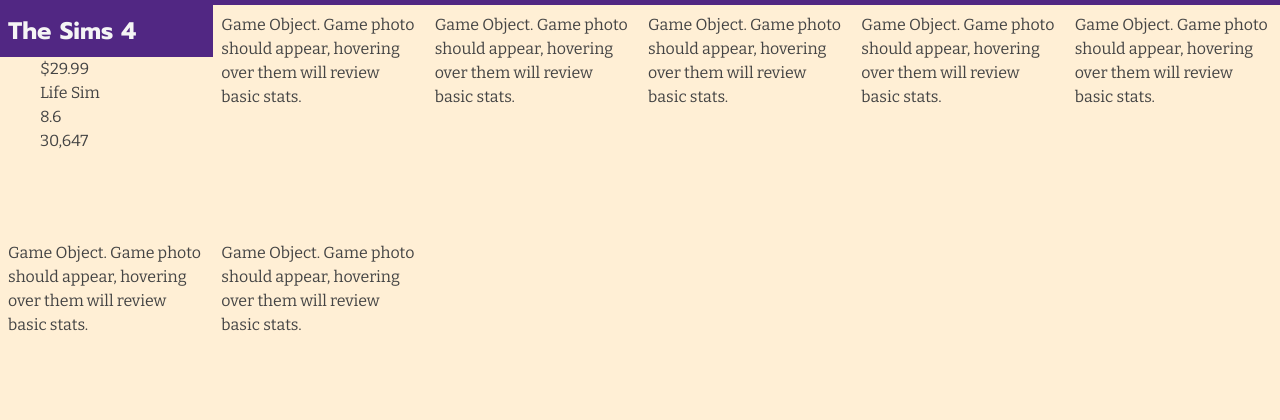
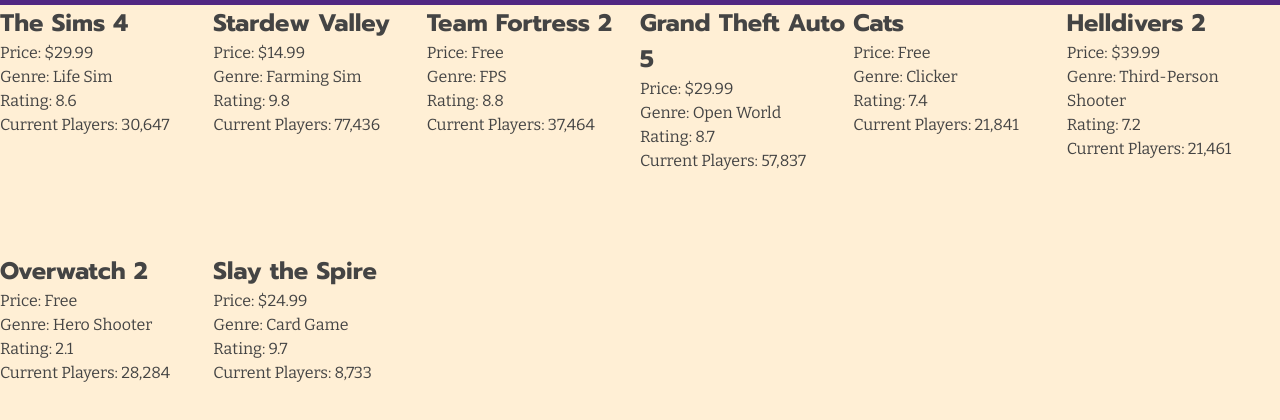
Before and after one commit to JefferNg/GameStatistics, a website: page packages/proto/public/index.html in a window 1280 px wide. Shown: the part 48-468 px from the top of the page. Drawn offline with nearby package versions, Linux system fonts and the light colour scheme.

Commit message:
fixed custom element

```diff
--- a/packages/proto/public/index.html
+++ b/packages/proto/public/index.html
@@ -18,6 +18,8 @@
       href="https://fonts.googleapis.com/css2?family=Bitter:ital,wght@0,100..900;1,100..900&display=swap"
       rel="stylesheet"
     />
+  </head>
+  <body>
     <script type="importmap">
       {
         "imports": {
@@ -33,14 +35,8 @@
         "game-card": GameElement,
       });
     </script>
-  </head>
-  <body>
     <header>
       <h1>Steam Games Essentials</h1>
-      <!-- <div>
-        <a href="./Game.html"> Games Played </a>
-        <svg class="icon"><use href="./icons/game.svg#icon-play" /></svg>
-      </div> -->
       <div>
         <a href="./rating.html"> Games Rated </a>
         <svg class="icon"><use href="./icons/game.svg#icon-rate" /></svg>
@@ -66,42 +62,61 @@
     </header>
     <div class="game-layout">
       <game-card>
-        <header><h1 slot="game-name">The Sims 4</h1></header>
-        <ul>
-          <li slot="price">$29.99</li>
-          <li slot="genre">Life Sim</li>
-          <li slot="rating">8.6</li>
-          <li slot="player-count">30,647</li>
-        </ul>
+        <h1 slot="game-name">The Sims 4</h1>
+        <li slot="price">Price: $29.99</li>
+        <li slot="genre">Genre: Life Sim</li>
+        <li slot="rating">Rating: 8.6</li>
+        <li slot="player-count">Current Players: 30,647</li>
       </game-card>
-      <p>
-        Game Object. Game photo should appear, hovering over them will review
-        basic stats.
-      </p>
-      <p>
-        Game Object. Game photo should appear, hovering over them will review
-        basic stats.
-      </p>
-      <p>
-        Game Object. Game photo should appear, hovering over them will review
-        basic stats.
-      </p>
-      <p>
-        Game Object. Game photo should appear, hovering over them will review
-        basic stats.
-      </p>
-      <p>
-        Game Object. Game photo should appear, hovering over them will review
-        basic stats.
-      </p>
-      <p>
-        Game Object. Game photo should appear, hovering over them will review
-        basic stats.
-      </p>
-      <p>
-        Game Object. Game photo should appear, hovering over them will review
-        basic stats.
-      </p>
+      <game-card>
+        <h1 slot="game-name">Stardew Valley</h1>
+        <li slot="price">Price: $14.99</li>
+        <li slot="genre">Genre: Farming Sim</li>
+        <li slot="rating">Rating: 9.8</li>
+        <li slot="player-count">Current Players: 77,436</li>
+      </game-card>
+      <game-card>
+        <h1 slot="game-name">Team Fortress 2</h1>
+        <li slot="price">Price: Free</li>
+        <li slot="genre">Genre: FPS</li>
+        <li slot="rating">Rating: 8.8</li>
+        <li slot="player-count">Current Players: 37,464</li>
+      </game-card>
+      <game-card>
+        <h1 slot="game-name">Grand Theft Auto 5</h1>
+        <li slot="price">Price: $29.99</li>
+        <li slot="genre">Genre: Open World</li>
+        <li slot="rating">Rating: 8.7</li>
+        <li slot="player-count">Current Players: 57,837</li>
+      </game-card>
+      <game-card>
+        <h1 slot="game-name">Cats</h1>
+        <li slot="price">Price: Free</li>
+        <li slot="genre">Genre: Clicker</li>
+        <li slot="rating">Rating: 7.4</li>
+        <li slot="player-count">Current Players: 21,841</li>
+      </game-card>
+      <game-card>
+        <h1 slot="game-name">Helldivers 2</h1>
+        <li slot="price">Price: $39.99</li>
+        <li slot="genre">Genre: Third-Person Shooter</li>
+        <li slot="rating">Rating: 7.2</li>
+        <li slot="player-count">Current Players: 21,461</li>
+      </game-card>
+      <game-card>
+        <h1 slot="game-name">Overwatch 2</h1>
+        <li slot="price">Price: Free</li>
+        <li slot="genre">Genre: Hero Shooter</li>
+        <li slot="rating">Rating: 2.1</li>
+        <li slot="player-count">Current Players: 28,284</li>
+      </game-card>
+      <game-card>
+        <h1 slot="game-name">Slay the Spire</h1>
+        <li slot="price">Price: $24.99</li>
+        <li slot="genre">Genre: Card Game</li>
+        <li slot="rating">Rating: 9.7</li>
+        <li slot="player-count">Current Players: 8,733</li>
+      </game-card>
     </div>
   </body>
 </html>
```
